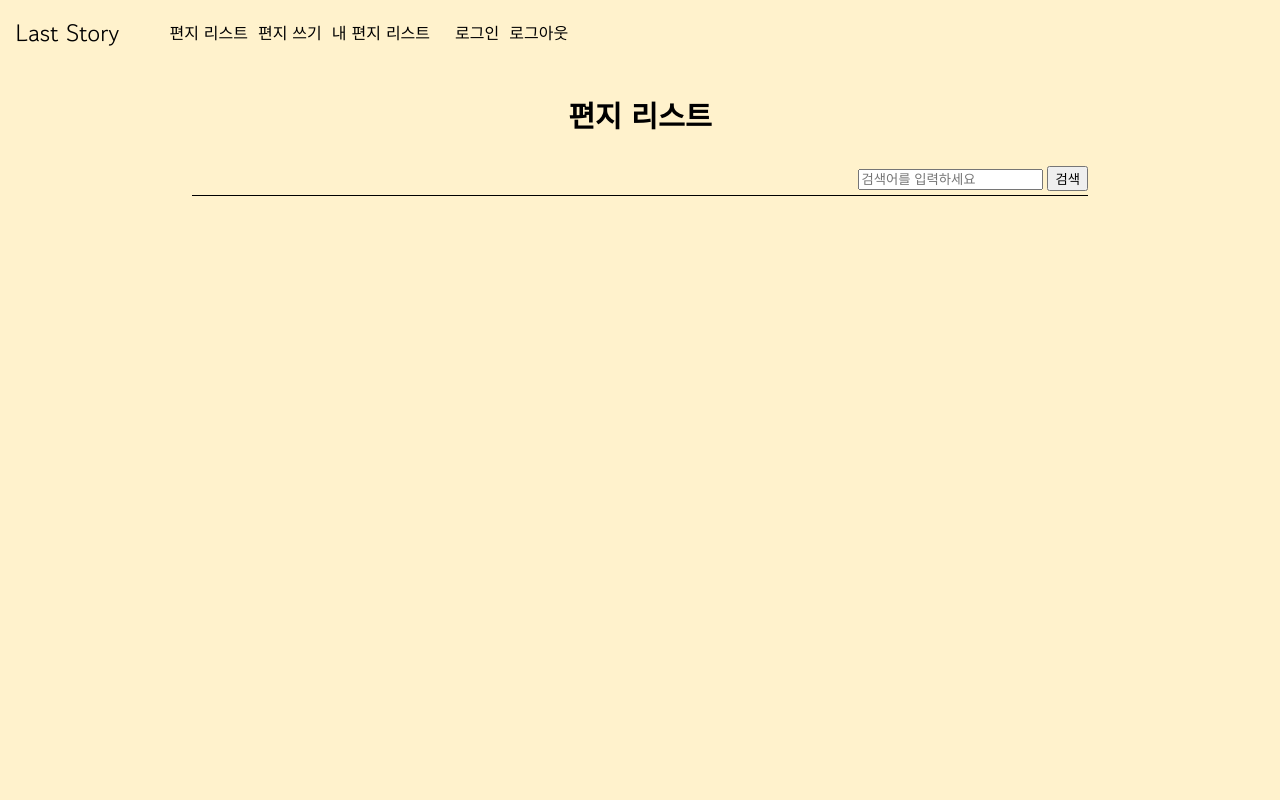
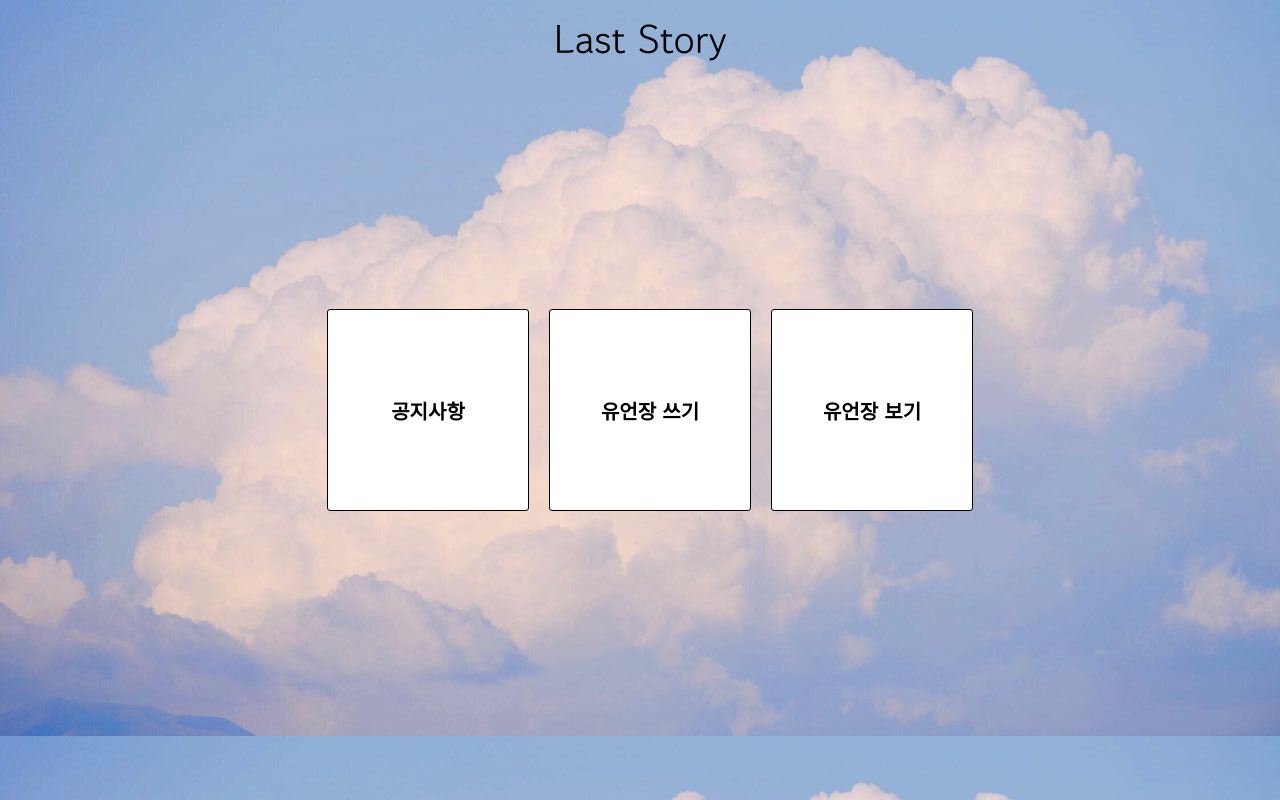
Before and after one commit to lstar2397/laststory, a website: page frontend/view/main.html in a window 1280 px wide. Drawn offline with Linux system fonts and the light colour scheme.

Commit message:
main page css 수정

```diff
--- a/frontend/package.json
+++ b/frontend/package.json
@@ -26,6 +26,7 @@
     "crypto-js": "^4.1.1",
     "dotenv": "^16.1.4",
     "express": "^4.18.2",
+    "web3": "^4.0.1",
     "web3.storage": "^4.5.4"
   }
 }
--- a/frontend/public/css/main.css
+++ b/frontend/public/css/main.css
@@ -1,94 +1,54 @@
 body {
     margin: 0px;
     padding: 0px;
-    background-color: #FFF2CC;
+    background-image: url('../image/background.jpeg');
+    background-position: cover;
     font-family: 'Gowun Dodum', sans-serif;
 }
 
 a {
     text-decoration: none;
-    color: #000;
+    color: black;
+    font-size: 40px;
 }
 
-#logo {
-    font-size: 24px;
+#top-container {
+    text-align: center;
+    margin: 10px;
+    top: 30%;
 }
 
-#top-menu {
+#menu-container {
     display: flex;
-    align-items: center;
-    padding: 4px 15px;
-    background-color: #FFF2CC;
+    justify-content: space-around;
+    margin: 10px;
+    position: absolute;
+    top: 50%;
+    left: 50%;
+    transform: translate(-50%, -50%);
 }
 
-#top-menu a {
-    margin-right: 10px;
-}
-
-#menu-bar ul {
-    display: flex;
-    list-style: none;
-}
-
-#menu-select-container {
-    font-size: 25px;
+.menu {
+    border: 1px solid black;
+    width: 200px;
+    height: 200px;
+    margin: 0px 10px 0px 10px;
+    background-color: white;
+    border-radius: 3px;
     text-align: center;
 }
 
-#letterList-container {
-    width: 70%;
-    height: 80%;
-    margin: 0 auto;
+.menu:hover {
+    box-shadow: 0px 0px 10px 5px rgba(0, 0, 0, 0.2);
 }
 
-#search-box {
+p {
+    margin: 0px;
+    padding: 0px;
+    font-size: 20px;
+    font-weight: bold;
+    font-display: block;
     position: relative;
-    width: 100%;
+    top: 50%;
+    transform: translateY(-50%);
 }
-
-#search-box-child {
-    position: absolute;
-    right: 0;
-}
-
-#letterList-box {
-    position: relative;
-    width: 100%;
-    height: 100%;
-}
-
-
-#search-box {
-    position: relative;
-    border-bottom: 1px solid #000;
-    width: 70%;
-    left: 50%;
-    transform: translateX(-50%);
-    text-align: right;
-}
-
-#search-box input {
-    margin-bottom: 5px;
-}
-
-#letterListChild {
-    display: flex;
-    flex-direction: row;
-    justify-content: space-between;
-}
-
-#letterListChild p {
-    margin: 0;
-}
-
-#login-bar {
-    display: flex;
-    justify-content: flex-end;
-    align-items: center;
-    padding: 4px 15px;
-    background-color: #FFF2CC;
-}
-
-#login-bar a {
-    right: 0px;
-}
--- a/frontend/public/css/myLetterList.css
+++ b/frontend/public/css/myLetterList.css
@@ -1,7 +1,6 @@
 body {
     margin: 0px;
     padding: 0px;
-    background-color: #FFF2CC;
     font-family: 'Gowun Dodum', sans-serif;
 }
 
--- a/frontend/public/js/loginCheck.js
+++ b/frontend/public/js/loginCheck.js
@@ -17,7 +17,6 @@ document.addEventListener("DOMContentLoaded", function () {
 
   logoutButton.addEventListener("click", function (event) {
     event.preventDefault();
-    sessionStorage.clear();
     location.href = "login";
   });
 });
--- a/frontend/view/main.html
+++ b/frontend/view/main.html
@@ -14,32 +14,25 @@
 </head>
 
 <body>
-    <div id="top-menu">
+    <div id="top-container">
         <a href="main" id="logo">Last Story</a>
-        <nav id="menu-bar">
-            <ul>
-                <li><a href="main">편지 리스트</a></li>
-                <li><a href="letterWrite">편지 쓰기</a></li>
-                <li><a href="myLetterList ">내 편지 리스트</a></li>
-            </ul>
-        </nav>
-        <div id="login-bar">
-                <a href="login">로그인</a>
-                <a href="" id="logout-button" onclick="logout()">로그아웃</a>
-        </div>
     </div>
-    <div id="menu-select-container">
-        <h3>편지 리스트</h3>
+    <div id="menu-container" onclick="">
+        <a href="#">
+            <div id="menu-1" class="menu">
+                <p>공지사항</p>
+            </div>
+        </a>
+        <a href="/letterWrite">
+            <div id="menu-2" class="menu">
+                <p>유언장 쓰기</p>
+            </div>
+        </a>
+        <a href="/myLetterList">
+            <div id="menu-3" class="menu">
+                <p>유언장 보기</p>
+            </div>
+        </a>
     </div>
-    <div id="search-box">
-        <input type="text" id="search" placeholder="검색어를 입력하세요" autocomplete="off">
-        <button id="search-button">검색</button>
-    </div>
-    <main id="letterList-container">
-        <div id="letterList-box">
-        </div>
-
-    </main>
 </body>
-
 </html>
```
Also changed, not shown: backend/config.example.js (+1 -7 lines), frontend/public/js/contract.js (+55 -16 lines), frontend/view/letterWrite.html (+2 -3 lines), frontend/view/login.html (+0 -1 lines), frontend/view/myLetterList.html (+1 -2 lines), frontend/public/image/background.jpeg (added), frontend/public/image/urbanbrush-20200721014503324977.jpg (deleted), 2 other files.
